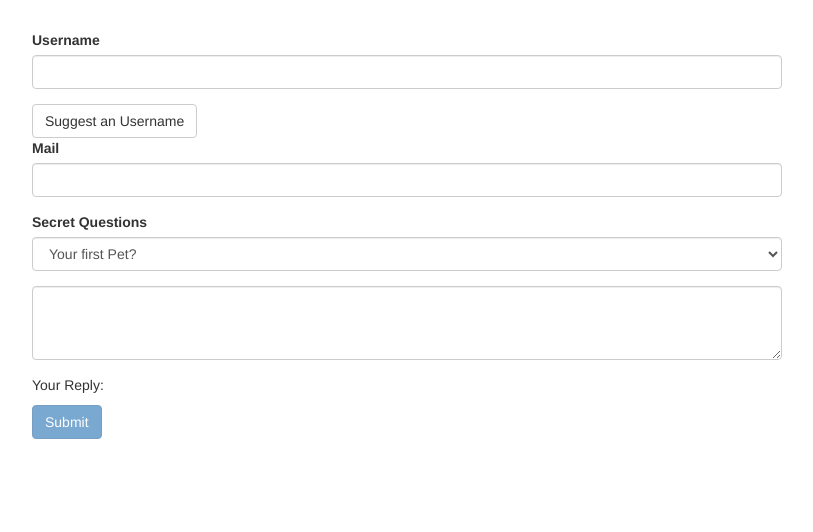
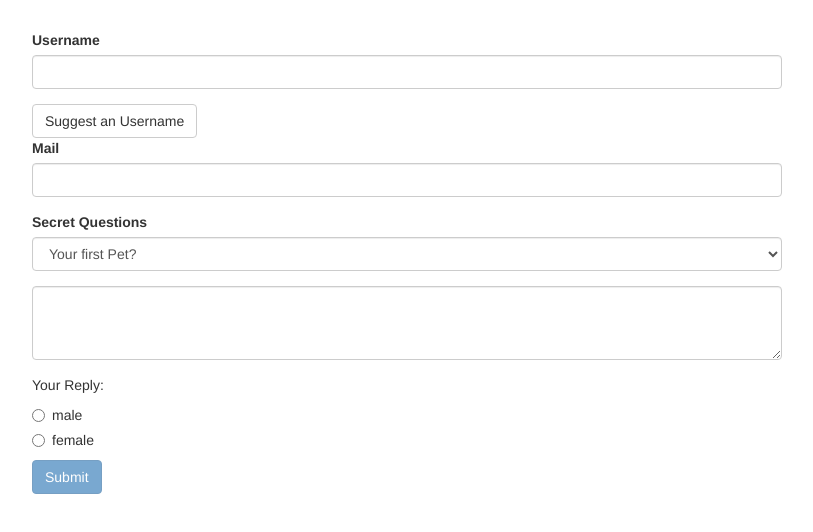
Before and after one commit to johndexteriv/angularForms, an Angular app in the folder forms-td-start/: page / in a window 1280 px wide. Shown: the top 532 px of the page, without its empty margins (233-1046 px from the left). Built offline with nearby package versions, Linux system fonts and the light colour scheme.

Commit message:
create radio inputs of genders array using *ngFor, bind value to gender.

```diff
--- a/forms-td-start/src/app/app.component.html
+++ b/forms-td-start/src/app/app.component.html
@@ -2,7 +2,7 @@
   <div class="row">
     <div class="col-xs-12 col-sm-10 col-md-8 col-sm-offset-1 col-md-offset-2">
       <form (ngSubmit)="onSubmit(f)" #f="ngForm">
-        <div id="user-data">
+        <div id="user-data" ngModelGroup="userData" #userData="ngModelGroup">
           <div class="form-group">
             <label for="username">Username</label>
             <input
@@ -14,6 +14,7 @@
               required
             />
           </div>
+
           <button class="btn btn-default" type="button">
             Suggest an Username
           </button>
@@ -34,6 +35,7 @@
             >
           </div>
         </div>
+        <p *ngIf="!userData.valid && userData.touched">User Data is invalid</p>
         <div class="form-group">
           <label for="secret">Secret Questions</label>
           <select
@@ -55,6 +57,12 @@
           ></textarea>
         </div>
         <p>Your Reply: {{ answer }}</p>
+        <div class="radio" *ngFor="let gender of genders">
+          <label>
+            <input type="radio" name="gender" ngModel [value]="gender" />
+            {{ gender }}
+          </label>
+        </div>
         <button class="btn btn-primary" type="submit" [disabled]="!f.valid">
           Submit
         </button>
--- a/forms-td-start/src/app/app.component.ts
+++ b/forms-td-start/src/app/app.component.ts
@@ -9,6 +9,8 @@
 export class AppComponent {
   @ViewChild("f") signupForm: NgForm;
   defaultQuestion = "pet";
+  answer = "";
+  genders = ["male", "female"];
   suggestUserName() {
     const suggestedName = "Superuser";
   }
```
